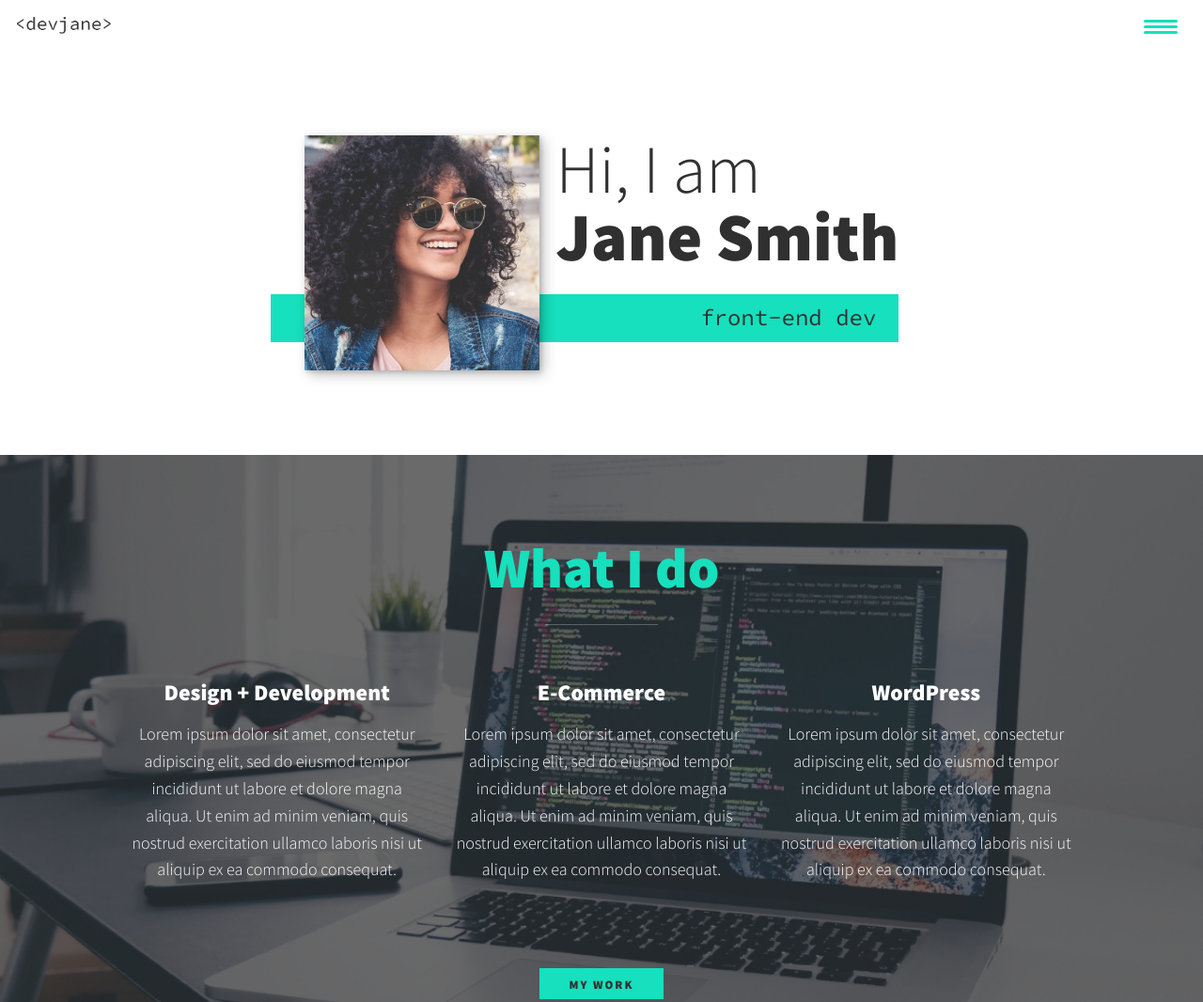
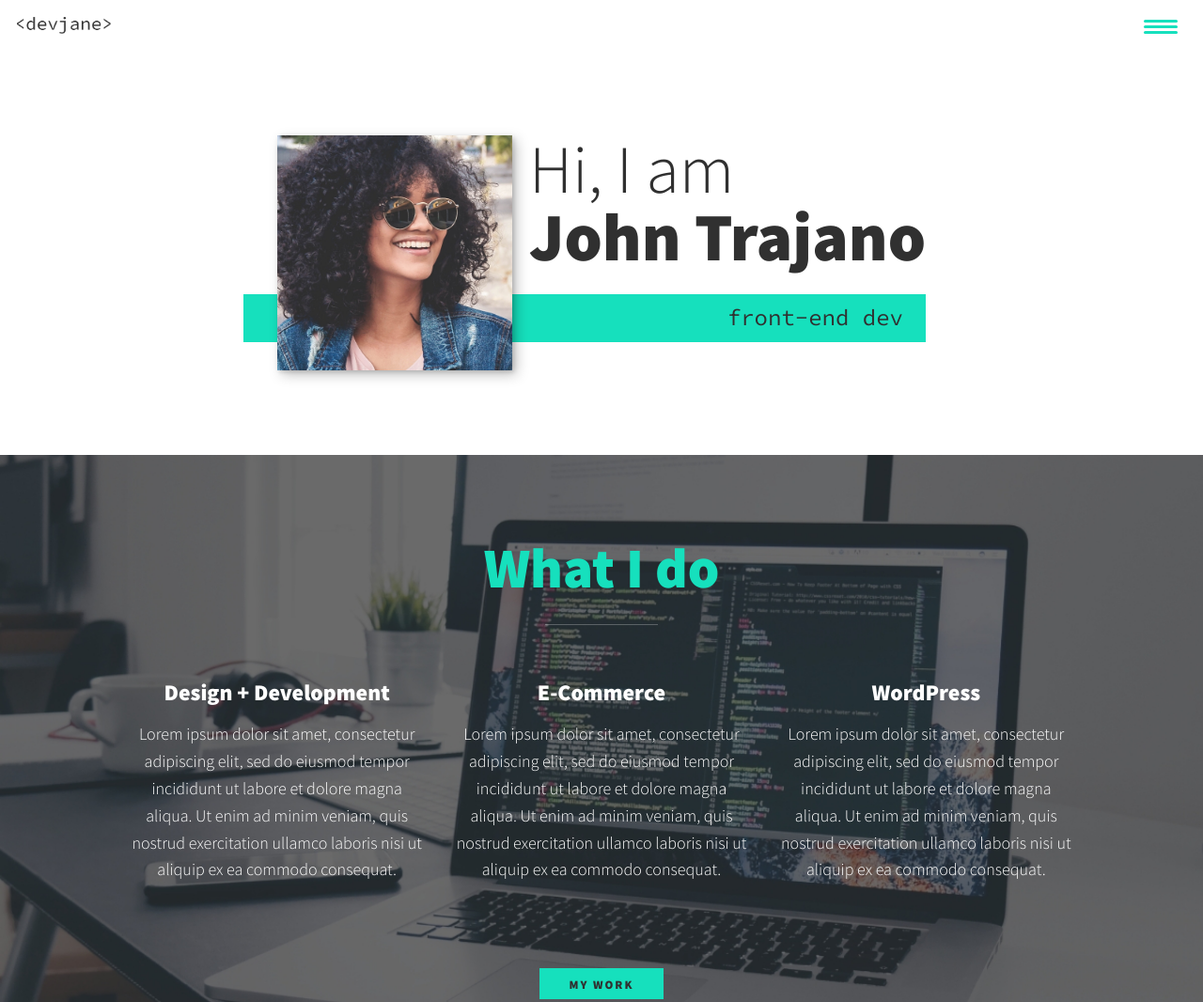
Before and after one commit to enjeytee/my-portfolio, a plain HTML site: page index.html in a window 1280 px wide. Shown: the top 1066 px of the page at 94% size. Drawn offline with nearby package versions, Linux system fonts and the light colour scheme.

Commit message:
Update index.html

```diff
--- a/index.html
+++ b/index.html
@@ -34,7 +34,7 @@
         <!-- Introduction -->
         <section class="intro" id="home">
             <h1 class="section__title section__title--intro">
-                Hi, I am <strong>Jane Smith</strong>
+                Hi, I am <strong>John Trajano</strong>
             </h1>
             <p class="section__subtitle section__subtitle--intro">front-end dev</p>
             <img src="img/dev-jane-01.jpg" alt="a picture of Jane Smith smiling" class="intro__img">
```
Lines whose indentation alone changed are shown as unchanged.
